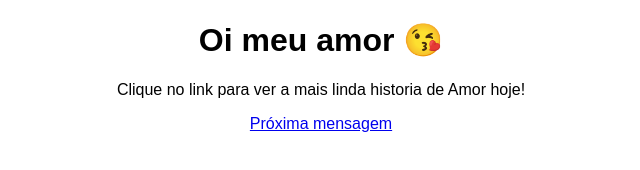
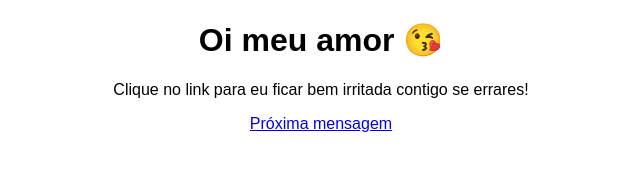
Before and after one commit to shelsyasolomone70-debug/HUN, a plain HTML site: page index.html in a window 1280 px wide. Shown: the full height of the page, 319-959 px from the left. Drawn offline with Linux system fonts and the light colour scheme.

Commit message:
Update index.html

```diff
--- a/index.html
+++ b/index.html
@@ -2,11 +2,11 @@
 <html lang="pt">
 <head>
 <meta charset="UTF-8">
-<title>Just want you show you in different ways,how much I Love you</title>
+<title>Vamos testar tua mente Amor?</title>
 </head>
 <body style="text-align:center; font-family: Arial, sans-serif;">
 <h1>Oi meu amor 😘</h1>
-<p>Clique no link para ver a mais linda historia de Amor hoje!</p>
+<p>Clique no link para eu ficar bem irritada contigo se errares!</p>
 <a href="mensagem.html">Próxima mensagem</a>
 </body>
 </html>
```
